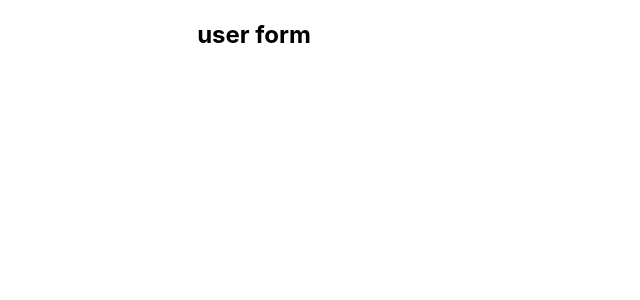
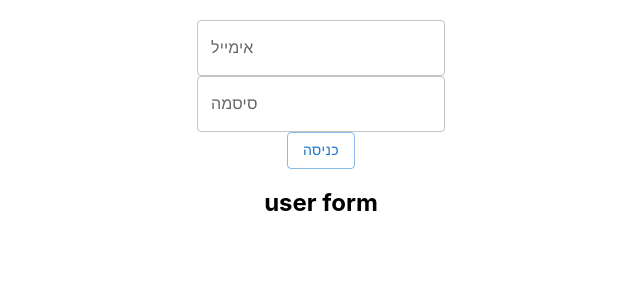
Before and after one commit to MalkyAizen/Mascalta_Client, a React (Create React App) app: page / in a window 1280 px wide. Shown: the top 300 px of the page, without its empty margins (386-1026 px from the left). Built offline with nearby package versions, Linux system fonts and the light colour scheme.

Commit message:
add design folder & mui design

```diff
--- a/package.json
+++ b/package.json
@@ -3,6 +3,9 @@
   "version": "0.1.0",
   "private": true,
   "dependencies": {
+    "@emotion/react": "^11.11.1",
+    "@emotion/styled": "^11.11.0",
+    "@mui/material": "^5.14.6",
     "@testing-library/jest-dom": "^5.17.0",
     "@testing-library/react": "^13.4.0",
     "@testing-library/user-event": "^13.5.0",
--- a/src/App.css
+++ b/src/App.css
@@ -1,7 +1,10 @@
 .App {
   text-align: center;
+
 }
-
+body{
+  direction: rtl;
+}
 .App-logo {
   height: 40vmin;
   pointer-events: none;
--- a/src/App.js
+++ b/src/App.js
@@ -1,10 +1,14 @@
 import logo from './logo.svg';
 import './App.css';
 import { UserForm } from './components/userForm';
+import { SignIn } from './components/signIn';
 
 function App() {
   return (
+    <>
+    <SignIn></SignIn>
     <UserForm></UserForm>
+    </>
    );
 }
 
--- /dev/null
+++ b/src/components/signIn.js
@@ -0,0 +1,21 @@
+import { useState } from "react"
+import Button from '@mui/material/Button';
+import { TextField } from "@mui/material";
+import '../design/signIn.css';
+export const SignIn = () => {
+
+    const [email, setEmail] = useState("")
+    const [password, setPassword] = useState("")
+    const check = () => {
+       if(email=='' || password =='')
+       alert("נא למלא את כל השדות")
+    }
+    return <div className="signInPage">
+        <br></br>
+    <TextField id="outlined-basic" label="אימייל" variant="outlined" onBlur={(e) => setEmail(e.target.value)} />
+    <br></br>
+    <TextField id="outlined-basic" label="סיסמה" variant="outlined" onBlur={(e) => setPassword(e.target.value)}/>
+    <br></br>
+    <Button variant="outlined" onClick={() => check()} >כניסה</Button>
+    </div>
+}
--- /dev/null
+++ b/src/design/signIn.css
@@ -0,0 +1,3 @@
+.signInPage{
+    text-align: center;
+}
```
Also changed, not shown: src/components/signOn.js (deleted, +0 -9 lines), src/services/userService.js (deleted), 1 other file (tests, documents, lock files or other folders).
